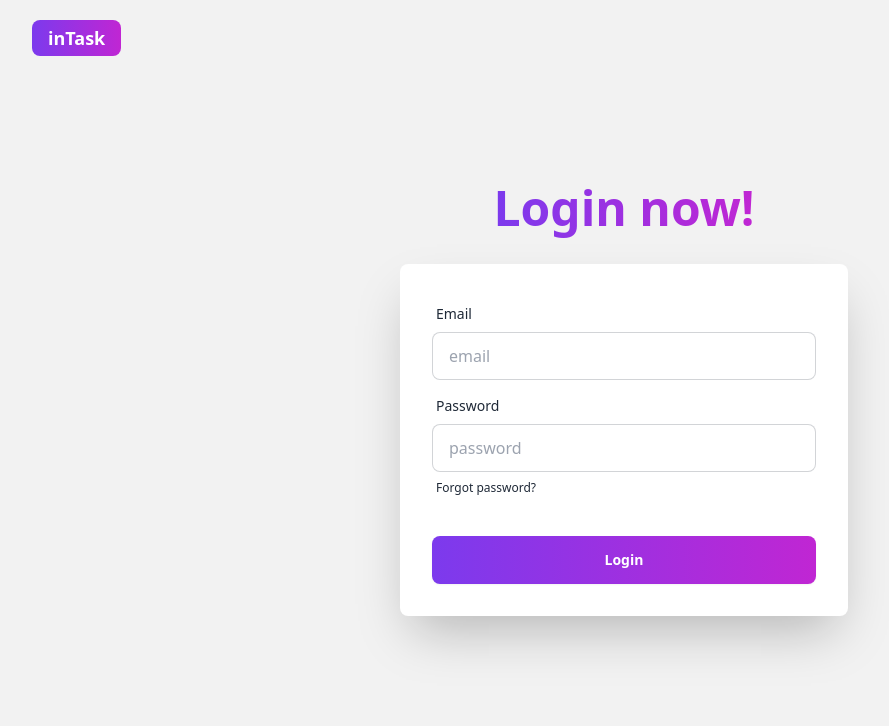
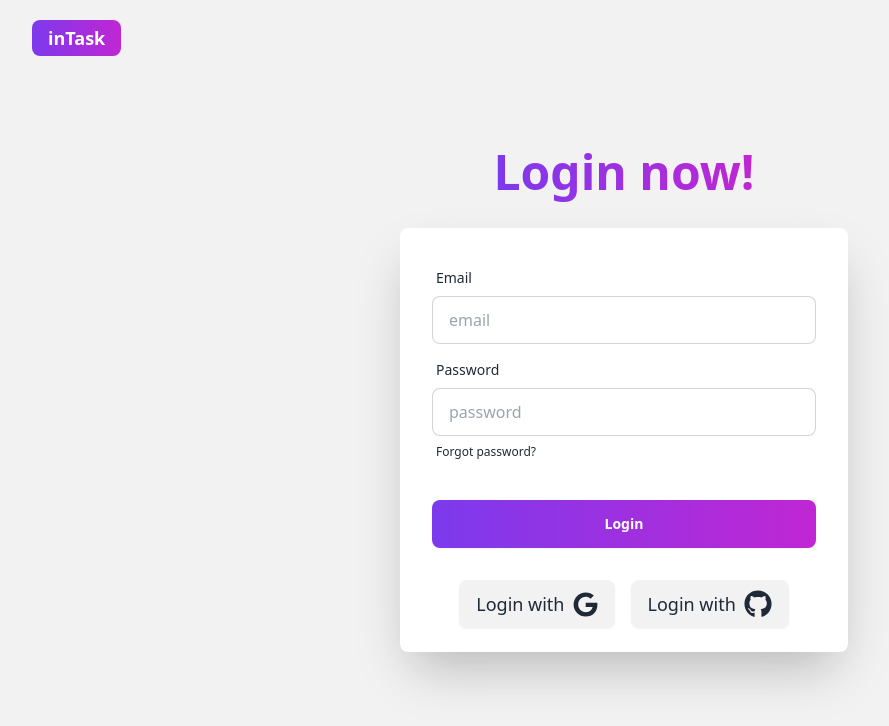
Before and after one commit to justJubair/intask-client, a React (Vite) app: page /login in a window 1280 px wide. Shown: the top 726 px of the page, without its empty margins (16-905 px from the left). Built offline with nearby package versions, Linux system fonts and the light colour scheme.

Commit message:
Add: social login icon added

```diff
--- a/package.json
+++ b/package.json
@@ -19,6 +19,7 @@
     "react-dom": "^18.2.0",
     "react-hook-form": "^7.49.2",
     "react-hot-toast": "^2.4.1",
+    "react-icons": "^4.12.0",
     "react-router-dom": "^6.21.0",
     "react-scroll": "^1.9.0",
     "sort-by": "^1.2.0"
--- /dev/null
+++ b/src/components/Shared/SocialLogin.tsx
@@ -0,0 +1,15 @@
+import { FaGithub, FaGoogle } from "react-icons/fa";
+const SocialLogin = () => {
+    return(
+        <div className="flex justify-center items-center gap-4 mb-6">
+            <button className="btn flex items-center ">
+                <h3 className="font-medium text-lg">Login with</h3>
+                <FaGoogle size={25}/>
+            </button>
+            <button className="btn flex items-center">
+                <h3 className="font-medium text-lg">Login with</h3>
+                <FaGithub size={28}/>
+            </button>
+        </div>
+    )}
+export default SocialLogin;
--- a/src/pages/Login/Login.tsx
+++ b/src/pages/Login/Login.tsx
@@ -1,4 +1,5 @@
 import { Link } from "react-router-dom";
+import SocialLogin from "../../components/Shared/SocialLogin";
 
 const Login = () => {
   return (
@@ -51,7 +52,7 @@ const Login = () => {
               </div>
             </form>
             {/* social login */}
-
+            <SocialLogin/>
           </div>
         </div>
       </div>
```
Also changed, not shown: 1 other file (tests, documents, lock files or other folders).
